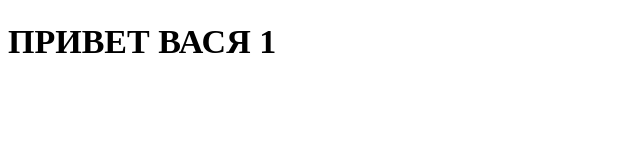
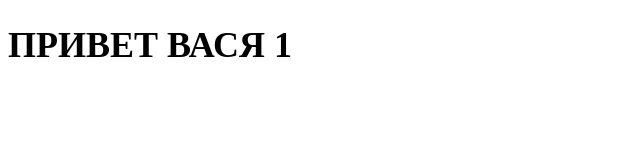
Before and after one commit to valkof/primer, a website built with webpack: page src/index.html in a window 1280 px wide. Shown: the whole page, without its empty margins (0-640 px from the left). Built offline with nearby package versions, Linux system fonts and the light colour scheme.

Commit message:
feat: second commit

```diff
--- a/src/styles/base/_base.scss
+++ b/src/styles/base/_base.scss
@@ -5,5 +5,5 @@ html {
 }
 
 body {
-    font-size: 1.7rem;
+    font-size: 1.8rem;
 }
```
